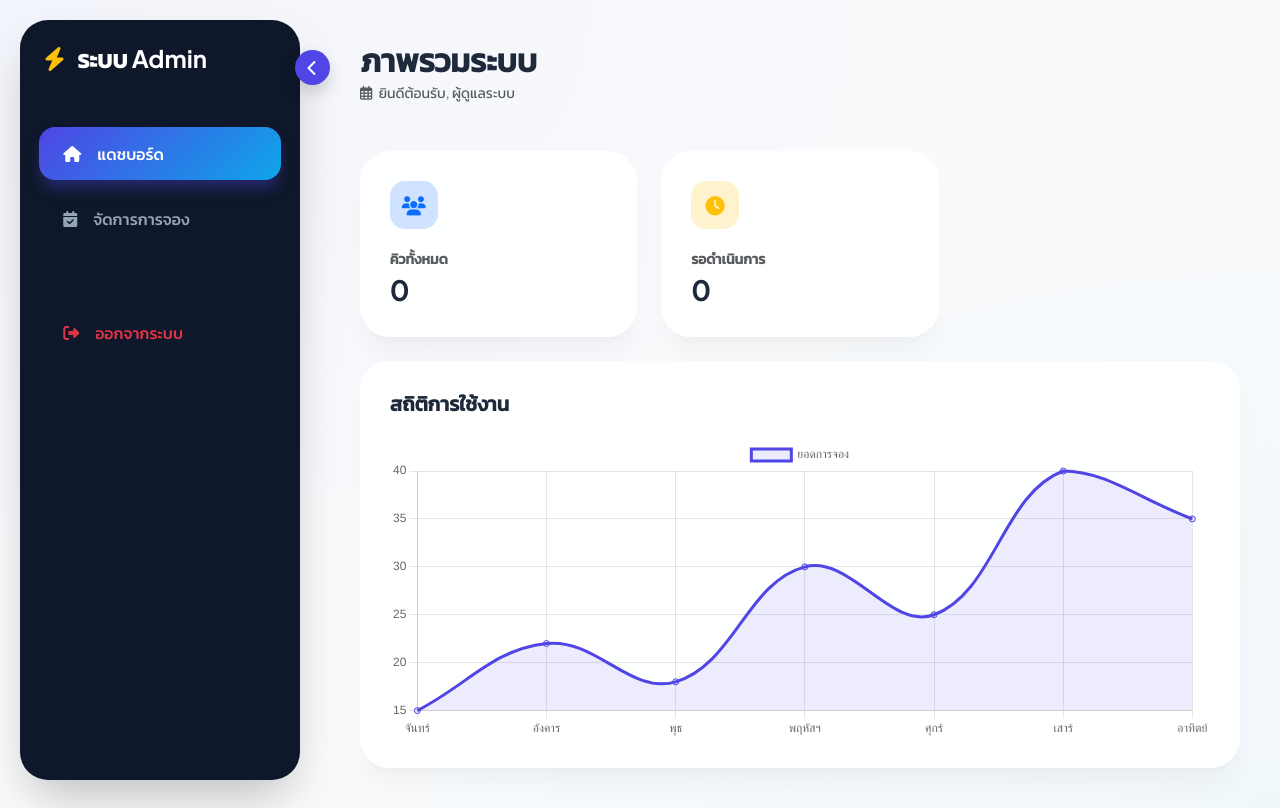
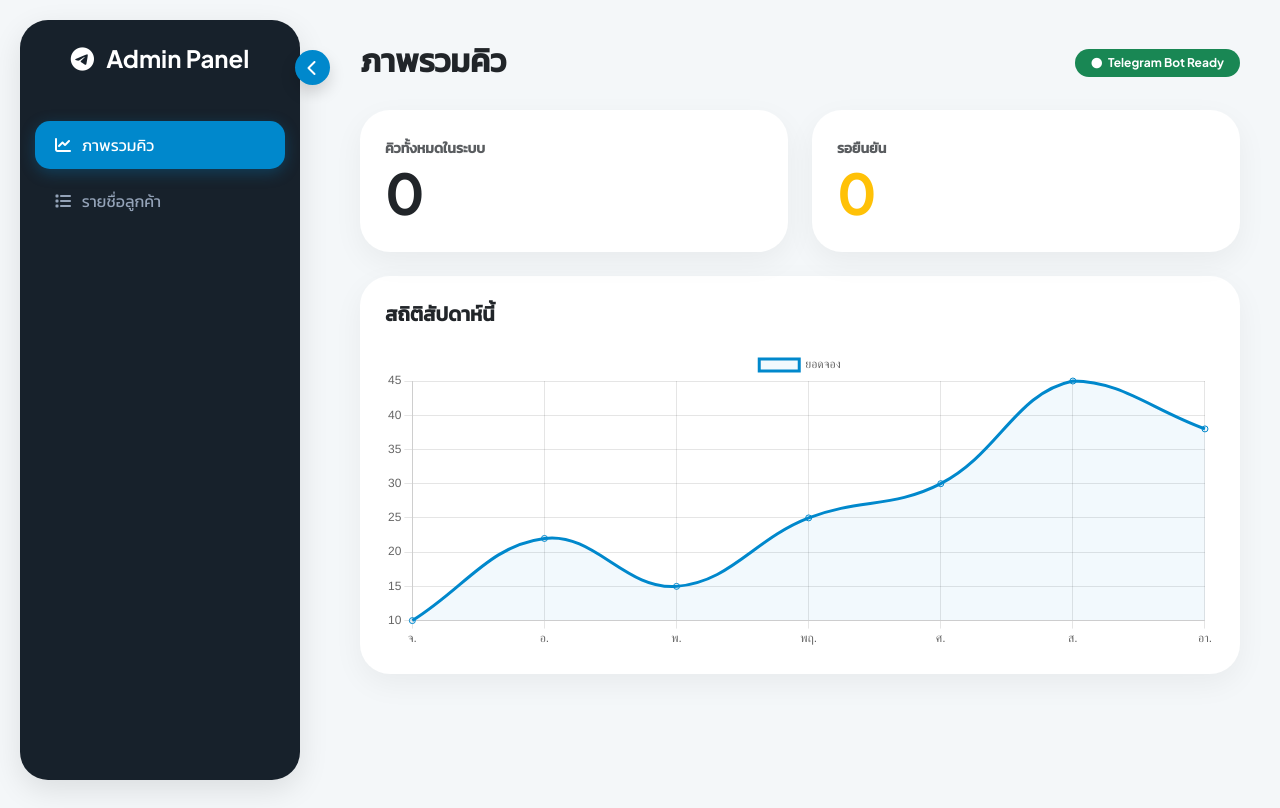
Before and after one commit to natthaphi/WebAppBooking, a plain HTML site: page admin.html in a window 1280 px wide. Drawn offline with nearby package versions, Linux system fonts and the light colour scheme; some packages are replaced by stand-ins of ours; a script that the page names is missing.

Commit message:
admin.html

```diff
--- a/admin.html
+++ b/admin.html
@@ -3,7 +3,7 @@
 <head>
     <meta charset="UTF-8">
     <meta name="viewport" content="width=device-width, initial-scale=1.0">
-    <title>Web Admin | ระบบจัดการการจอง</title>
+    <title>Web Admin | Telegram Notification System</title>
     <link href="https://cdn.jsdelivr.net/npm/bootstrap@5.3.0/dist/css/bootstrap.min.css" rel="stylesheet">
     <link rel="stylesheet" href="https://cdnjs.cloudflare.com/ajax/libs/font-awesome/6.4.0/css/all.min.css">
     <link href="https://fonts.googleapis.com/css2?family=Plus+Jakarta+Sans:wght@300;400;600;700&family=Kanit:wght@300;400;500&display=swap" rel="stylesheet">
@@ -11,193 +11,100 @@
 
     <style>
         :root {
-            --primary: #4f46e5;
-            --primary-glow: rgba(79, 70, 229, 0.4);
-            --secondary: #0ea5e9;
-            --bg-body: #f8fafc;
-            --sidebar-dark: #0f172a;
-            --card-shadow: 0 20px 25px -5px rgba(0, 0, 0, 0.04), 0 10px 10px -5px rgba(0, 0, 0, 0.02);
-            --glass: rgba(255, 255, 255, 0.9);
+            --primary: #0088cc; /* Telegram Blue */
+            --sidebar-dark: #17212b;
+            --bg-body: #f4f7f9;
         }
 
-        body {
-            font-family: 'Plus Jakarta Sans', 'Kanit', sans-serif;
-            background-color: var(--bg-body);
-            background-image:
-                radial-gradient(at 0% 0%, rgba(79, 70, 229, 0.03) 0px, transparent 50%),
-                radial-gradient(at 100% 100%, rgba(14, 165, 233, 0.03) 0px, transparent 50%);
-            color: #1e293b;
-            min-height: 100vh;
-            overflow-x: hidden;
-        }
+        body { font-family: 'Plus Jakarta Sans', 'Kanit', sans-serif; background-color: var(--bg-body); overflow-x: hidden; }
 
-        /* Sidebar พร้อมระบบสไลด์ */
+        /* Sidebar System */
         .sidebar {
-            width: 280px;
-            height: calc(100vh - 40px);
+            width: 280px; height: calc(100vh - 40px);
             background: var(--sidebar-dark);
             position: fixed; top: 20px; left: 20px;
             z-index: 1050; border-radius: 28px;
             transition: all 0.5s cubic-bezier(0.4, 0, 0.2, 1);
-            box-shadow: 0 25px 50px -12px rgba(0, 0, 0, 0.25);
+            box-shadow: 0 10px 30px rgba(0,0,0,0.1);
         }
+        .sidebar.collapsed { left: -320px; }
+        .main-content { margin-left: 320px; padding: 2.5rem; transition: all 0.5s ease; }
+        .main-content.expanded { margin-left: 20px; }
 
-        /* เมื่อ Sidebar ถูกปิด */
-        .sidebar.collapsed {
-            left: -320px;
+        .toggle-btn {
+            position: fixed; left: 295px; top: 50px; z-index: 1100;
+            background: var(--primary); color: white; border: none;
+            width: 35px; height: 35px; border-radius: 50%; display: flex;
+            align-items: center; justify-content: center; cursor: pointer; transition: 0.5s;
         }
+        .sidebar.collapsed + .toggle-btn { left: 20px; transform: rotate(180deg); }
 
-        .main-content {
-            margin-left: 320px;
-            padding: 2.5rem;
-            transition: all 0.5s cubic-bezier(0.4, 0, 0.2, 1);
-        }
+        .glass-card { background: white; border-radius: 30px; padding: 25px; border: none; box-shadow: 0 10px 30px rgba(0,0,0,0.05); }
+        .nav-link { color: #94a3b8; padding: 12px 20px; border-radius: 15px; text-decoration: none; display: block; margin: 8px 15px; cursor: pointer; transition: 0.3s; }
+        .nav-link:hover { color: white; background: rgba(255,255,255,0.1); }
+        .nav-link.active { background: var(--primary); color: white; box-shadow: 0 4px 15px rgba(0,136,204,0.3); }
 
-        /* เมื่อหน้าเนื้อหาขยาย */
-        .main-content.expanded {
-            margin-left: 20px;
-        }
-
-        /* ปุ่ม Toggle สำหรับ Desktop */
-        .toggle-sidebar-btn {
-            position: fixed;
-            left: 295px;
-            top: 50px;
-            z-index: 1100;
-            background: var(--primary);
-            color: white;
-            border: none;
-            width: 35px;
-            height: 35px;
-            border-radius: 50%;
-            display: flex;
-            align-items: center;
-            justify-content: center;
-            cursor: pointer;
-            box-shadow: 0 4px 10px rgba(0,0,0,0.1);
-            transition: 0.5s;
-        }
-
-        .sidebar.collapsed + .toggle-sidebar-btn {
-            left: 20px;
-            transform: rotate(180deg);
-        }
-
-        .nav-link {
-            color: #94a3b8; padding: 0.9rem 1.5rem;
-            border-radius: 16px; margin: 0.4rem 1.2rem;
-            display: flex; align-items: center; transition: 0.2s;
-            font-weight: 500; cursor: pointer;
-            text-decoration: none;
-        }
-
-        .nav-link:hover { background: rgba(255, 255, 255, 0.05); color: #fff; transform: translateX(4px); }
-
-        .nav-link.active {
-            background: linear-gradient(135deg, var(--primary), var(--secondary));
-            color: white !important;
-            box-shadow: 0 10px 15px -3px var(--primary-glow);
-        }
-
-        /* Overlay สำหรับมือถือ */
-        .sidebar-overlay {
-            display: none;
-            position: fixed; top: 0; left: 0; width: 100%; height: 100%;
-            background: rgba(0,0,0,0.4); z-index: 1040;
-            backdrop-filter: blur(2px);
-        }
-        .sidebar-overlay.active { display: block; }
+        .page-section { display: none; }
+        .page-section.active { display: block; animation: fadeIn 0.5s; }
 
         @media (max-width: 991px) {
             .sidebar { left: -320px; top: 0; height: 100vh; border-radius: 0; }
             .sidebar.active { left: 0; }
-            .main-content { margin-left: 0; padding: 1.5rem; }
-            .main-content.expanded { margin-left: 0; }
-            .toggle-sidebar-btn { display: none; }
+            .main-content { margin-left: 0; padding: 15px; }
+            .toggle-btn { display: none; }
         }
-
-        .glass-card { background: var(--glass); backdrop-filter: blur(10px); border-radius: 30px; border: 1px solid rgba(255, 255, 255, 0.7); box-shadow: var(--card-shadow); padding: 1.8rem; }
-        .stat-badge { width: 48px; height: 48px; border-radius: 15px; display: flex; align-items: center; justify-content: center; font-size: 1.2rem; margin-bottom: 1.2rem; }
-        .page-section { display: none; }
-        .page-section.active { display: block; animation: fadeIn 0.4s ease-out; }
-        @keyframes fadeIn { from { opacity: 0; transform: translateY(10px); } to { opacity: 1; transform: translateY(0); } }
     </style>
 </head>
 <body>
 
-<div class="sidebar-overlay" id="overlay" onclick="toggleSidebar()"></div>
-
-<div class="mobile-nav d-lg-none bg-white p-3 shadow-sm sticky-top">
-    <div class="d-flex justify-content-between align-items-center">
-        <h5 class="mb-0 fw-bold" style="color: var(--primary)"><i class="fas fa-layer-group"></i> ระบบหลังบ้าน</h5>
-        <button class="btn btn-light" onclick="toggleSidebar()"><i class="fas fa-bars"></i></button>
-    </div>
-</div>
-
 <div class="d-flex">
     <nav class="sidebar" id="sidebar">
-        <div class="p-4 mb-4 text-white">
-            <h4 class="fw-bold mb-0"><i class="fas fa-bolt text-warning me-2"></i> ระบบ Admin</h4>
+        <div class="p-4 text-white text-center">
+            <h4 class="fw-bold"><i class="fab fa-telegram me-2"></i> Admin Panel</h4>
         </div>
-        <ul class="nav flex-column">
-            <li class="nav-item"><a class="nav-link active" id="nav-dashboard" onclick="showPage('dashboard')"><i class="fas fa-home-alt me-3"></i> แดชบอร์ด</a></li>
-            <li class="nav-item"><a class="nav-link" id="nav-booking" onclick="showPage('booking')"><i class="fas fa-calendar-check me-3"></i> จัดการการจอง</a></li>
-            <li class="nav-item mt-5"><a onclick="handleLogout()" class="nav-link text-danger"><i class="fas fa-sign-out-alt me-3"></i> ออกจากระบบ</a></li>
-        </ul>
+        <div class="mt-3">
+            <a class="nav-link active" id="link-dashboard" onclick="showPage('dashboard')"><i class="fas fa-chart-line me-2"></i> ภาพรวมคิว</a>
+            <a class="nav-link" id="link-booking" onclick="showPage('booking')"><i class="fas fa-list me-2"></i> รายชื่อลูกค้า</a>
+        </div>
     </nav>
 
-    <button class="toggle-sidebar-btn shadow" onclick="toggleSidebar()" id="desktopToggle">
-        <i class="fas fa-chevron-left"></i>
-    </button>
+    <button class="toggle-btn shadow" onclick="toggleSidebar()" id="btnToggle"><i class="fas fa-chevron-left"></i></button>
 
     <div class="main-content w-100" id="mainContent">
-        <header class="d-flex justify-content-between align-items-end mb-5">
-            <div>
-                <h2 class="fw-bold text-slate-900 mb-1" id="pageTitle">ภาพรวมระบบ</h2>
-                <p class="text-muted small mb-0"><i class="far fa-calendar-alt me-1"></i> ยินดีต้อนรับ, ผู้ดูแลระบบ</p>
-            </div>
+        <header class="mb-4 d-flex justify-content-between align-items-center">
+            <h2 class="fw-bold" id="pageTitle">ภาพรวมคิว</h2>
+            <div id="connectionStatus"><span class="badge bg-success rounded-pill px-3 py-2"><i class="fas fa-circle me-1 small"></i> Telegram Bot Ready</span></div>
         </header>
 
         <section id="dashboard" class="page-section active">
             <div class="row g-4 mb-4">
-                <div class="col-md-4">
+                <div class="col-md-6">
                     <div class="glass-card">
-                        <div class="stat-badge bg-primary-subtle text-primary"><i class="fas fa-users"></i></div>
-                        <p class="text-muted small fw-bold mb-1">คิวทั้งหมด</p>
-                        <h3 class="fw-bold mb-0" id="statTotal">0</h3>
+                        <small class="text-muted fw-bold">คิวทั้งหมดในระบบ</small>
+                        <h1 class="display-4 fw-bold mb-0" id="totalCount">0</h1>
                     </div>
                 </div>
-                <div class="col-md-4">
+                <div class="col-md-6">
                     <div class="glass-card">
-                        <div class="stat-badge bg-warning-subtle text-warning"><i class="fas fa-clock"></i></div>
-                        <p class="text-muted small fw-bold mb-1">รอดำเนินการ</p>
-                        <h3 class="fw-bold mb-0" id="statPending">0</h3>
+                        <small class="text-muted fw-bold">รอยืนยัน</small>
+                        <h1 class="display-4 fw-bold mb-0 text-warning" id="pendingCount">0</h1>
                     </div>
                 </div>
             </div>
             <div class="glass-card">
-                <h5 class="fw-bold mb-4">สถิติการใช้งาน</h5>
-                <div style="height: 300px;">
-                    <canvas id="myChart"></canvas>
-                </div>
+                <h5 class="fw-bold mb-4">สถิติสัปดาห์นี้</h5>
+                <div style="height: 300px;"><canvas id="bookingChart"></canvas></div>
             </div>
         </section>
 
         <section id="booking" class="page-section">
             <div class="glass-card">
-                <div class="d-flex justify-content-between align-items-center mb-4">
-                    <h5 class="fw-bold mb-0">รายการนัดหมาย</h5>
-                    <button class="btn btn-primary btn-sm rounded-pill px-4" onclick="loadBookings()">
-                        <i class="fas fa-sync me-1"></i> รีเฟรช
-                    </button>
-                </div>
                 <div class="table-responsive">
-                    <table class="table align-middle">
-                        <thead>
+                    <table class="table table-hover align-middle">
+                        <thead class="table-light">
                             <tr>
                                 <th>ID ลูกค้า</th>
                                 <th>ชื่อลูกค้า</th>
-                                <th>รายละเอียด</th>
                                 <th>วัน-เวลา</th>
                                 <th>สถานะ</th>
                                 <th class="text-end">การจัดการ</th>
@@ -215,84 +122,118 @@
 <script src="https://cdn.jsdelivr.net/npm/sweetalert2@11"></script>
 
 <script>
-    let myChartInstance = null;
-    let currentBookingCount = 0;
-    let isAudioUnlocked = false;
+    // ---------------------------------------------------------
+    // 1. CONFIG: ใส่ข้อมูล Telegram ของคุณที่นี่
+    // ---------------------------------------------------------
+    const TELEGRAM_TOKEN = '8449281474:AAG8jGiuNHPLVbmUJxnOWtLvl_wSiIAEbjc';         // ใส่_TOKEN_ของ_BOT_ตรงนี้
+    const TELEGRAM_CHAT_ID = '6702154980';      // ใส่_CHAT_ID_ของคุณตรงนี้
 
-    // --- 1. ระบบ Sidebar ---
+    async function sendTelegramMessage(booking) {
+        if (!TELEGRAM_TOKEN || TELEGRAM_TOKEN.includes('ใส่_TOKEN')) return;
+
+        const text = `🔔 *มีการจองใหม่เข้ามา!*\n` +
+                     `━━━━━━━━━━━━━━━\n` +
+                     `🆔 *ID:* #${booking.id.toString().slice(-4)}\n` +
+                     `👤 *ลูกค้า:* ${booking.name}\n` +
+                     `📅 *วันที่:* ${booking.date}\n` +
+                     `⏰ *เวลา:* ${booking.time} น.\n` +
+                     `📝 *โน้ต:* ${booking.note || '-'}\n` +
+                     `━━━━━━━━━━━━━━━`;
+
+        try {
+            await fetch(`https://api.telegram.org/bot${TELEGRAM_TOKEN}/sendMessage`, {
+                method: 'POST',
+                headers: { 'Content-Type': 'application/json' },
+                body: JSON.stringify({
+                    chat_id: TELEGRAM_CHAT_ID,
+                    text: text,
+                    parse_mode: 'Markdown'
+                })
+            });
+        } catch (err) { console.error("Telegram Error:", err); }
+    }
+
+    // ---------------------------------------------------------
+    // 2. REAL-TIME WATCHER
+    // ---------------------------------------------------------
+    let currentCount = JSON.parse(localStorage.getItem('allBookings') || '[]').length;
+
+    function watchForNewBookings() {
+        setInterval(() => {
+            const bookings = JSON.parse(localStorage.getItem('allBookings') || '[]');
+            if (bookings.length > currentCount) {
+                const latest = bookings[bookings.length - 1];
+
+                // แจ้งเตือนในหน้าเว็บ
+                Swal.fire({
+                    title: '🔔 คิวใหม่!',
+                    text: `คุณ ${latest.name} ได้จองเข้ามาแล้ว`,
+                    icon: 'info',
+                    toast: true,
+                    position: 'top-end',
+                    showConfirmButton: false,
+                    timer: 5000
+                });
+
+                // ส่งเข้า Telegram
+                sendTelegramMessage(latest);
+
+                currentCount = bookings.length;
+                loadBookings();
+            } else if (bookings.length < currentCount) {
+                currentCount = bookings.length;
+                loadBookings();
+            }
+        }, 3000);
+    }
+
+    // ---------------------------------------------------------
+    // 3. UI LOGIC
+    // ---------------------------------------------------------
     function toggleSidebar() {
         const sidebar = document.getElementById('sidebar');
         const mainContent = document.getElementById('mainContent');
-        const overlay = document.getElementById('overlay');
-
-        if (window.innerWidth >= 992) {
-            sidebar.classList.toggle('collapsed');
-            mainContent.classList.toggle('expanded');
-        } else {
-            sidebar.classList.toggle('active');
-            overlay.classList.toggle('active');
-        }
+        sidebar.classList.toggle('collapsed');
+        sidebar.classList.toggle('active'); // สำหรับ Mobile
+        mainContent.classList.toggle('expanded');
     }
 
-    // --- 2. ระบบนำทางหน้า ---
     function showPage(pageId) {
-        document.querySelectorAll('.page-section').forEach(p => p.classList.remove('active'));
+        document.querySelectorAll('.page-section').forEach(s => s.classList.remove('active'));
         document.querySelectorAll('.nav-link').forEach(l => l.classList.remove('active'));
-
         document.getElementById(pageId).classList.add('active');
-        document.getElementById('nav-' + pageId).classList.add('active');
-
-        const titles = { 'dashboard': 'ภาพรวมระบบ', 'booking': 'จัดการการจอง' };
-        document.getElementById('pageTitle').innerText = titles[pageId];
-
-        if (window.innerWidth < 992) {
-            document.getElementById('sidebar').classList.remove('active');
-            document.getElementById('overlay').classList.remove('active');
-        }
-
-        if (pageId === 'dashboard') initChart();
-        if (pageId === 'booking') loadBookings();
+        document.getElementById('link-' + pageId).classList.add('active');
+        document.getElementById('pageTitle').innerText = (pageId === 'dashboard') ? 'ภาพรวมคิว' : 'รายชื่อลูกค้า';
+        if(window.innerWidth < 991) toggleSidebar();
+        loadBookings();
     }
 
-    // --- 3. จัดการข้อมูลการจอง (เพิ่ม ID ลูกค้า) ---
     function loadBookings() {
         const bookings = JSON.parse(localStorage.getItem('allBookings') || '[]');
-        currentBookingCount = bookings.length;
+        document.getElementById('totalCount').innerText = bookings.length;
+        document.getElementById('pendingCount').innerText = bookings.filter(b => b.status !== 'confirmed').length;
+
         const tbody = document.getElementById('adminTableBody');
-
-        updateStats(bookings);
-
         if (bookings.length === 0) {
-            tbody.innerHTML = '<tr><td colspan="6" class="text-center py-5 text-muted">ไม่พบข้อมูลการจอง</td></tr>';
+            tbody.innerHTML = '<tr><td colspan="5" class="text-center py-4 text-muted">ไม่พบข้อมูลการจอง</td></tr>';
             return;
         }
 
-        bookings.sort((a, b) => b.id - a.id);
-        tbody.innerHTML = bookings.map(b => `
-            <tr class="animate__animated animate__fadeInUp">
+        tbody.innerHTML = [...bookings].reverse().map(b => `
+            <tr class="animate__animated animate__fadeIn">
                 <td><span class="badge bg-secondary-subtle text-secondary">#${b.id.toString().slice(-4)}</span></td>
                 <td><b>${b.name}</b></td>
-                <td><span class="badge bg-light text-dark">${b.note || '-'}</span></td>
                 <td>${b.date}<br><small class="text-primary">${b.time} น.</small></td>
-                <td>${b.status === 'confirmed' ? '<span class="badge bg-success">ยืนยันแล้ว</span>' : '<span class="badge bg-warning">รอยืนยัน</span>'}</td>
+                <td><span class="badge ${b.status === 'confirmed' ? 'bg-success' : 'bg-warning'}">${b.status === 'confirmed' ? 'ยืนยันแล้ว' : 'รอดำเนินการ'}</span></td>
                 <td class="text-end">
-                    ${b.status !== 'confirmed' ? `<button onclick="confirmBooking(${b.id})" class="btn btn-sm btn-primary">ยืนยัน</button>` : ''}
-                    <button onclick="deleteBooking(${b.id})" class="btn btn-sm text-danger ms-2"><i class="fas fa-trash"></i></button>
+                    <button class="btn btn-sm text-danger" onclick="deleteItem(${b.id})"><i class="fas fa-trash"></i></button>
                 </td>
             </tr>
         `).join('');
     }
 
-    function confirmBooking(id) {
-        let bookings = JSON.parse(localStorage.getItem('allBookings') || '[]');
-        bookings = bookings.map(b => b.id === id ? {...b, status: 'confirmed'} : b);
-        localStorage.setItem('allBookings', JSON.stringify(bookings));
-        loadBookings();
-        Swal.fire({ icon: 'success', title: 'ยืนยันสำเร็จ', toast: true, position: 'top-end', showConfirmButton: false, timer: 1500 });
-    }
-
-    function deleteBooking(id) {
-        Swal.fire({ title: 'ลบรายการนี้?', text: "ข้อมูลจะหายถาวร!", icon: 'warning', showCancelButton: true, confirmButtonColor: '#d33' }).then(res => {
+    function deleteItem(id) {
+        Swal.fire({ title: 'ลบรายการ?', text: 'ข้อมูลนี้จะหายไปจากระบบ', icon: 'warning', showCancelButton: true }).then(res => {
             if (res.isConfirmed) {
                 let bookings = JSON.parse(localStorage.getItem('allBookings') || '[]');
                 bookings = bookings.filter(b => b.id !== id);
@@ -302,43 +243,29 @@
         });
     }
 
-    function updateStats(bookings) {
-        document.getElementById('statTotal').innerText = bookings.length;
-        document.getElementById('statPending').innerText = bookings.filter(b => b.status !== 'confirmed').length;
-    }
-
-    // --- 4. กราฟ ---
-    function initChart() {
-        const ctx = document.getElementById('myChart').getContext('2d');
-        if (myChartInstance) myChartInstance.destroy();
-        myChartInstance = new Chart(ctx, {
+    // ---------------------------------------------------------
+    // 4. CHART INIT
+    // ---------------------------------------------------------
+    window.onload = () => {
+        loadBookings();
+        watchForNewBookings();
+        const ctx = document.getElementById('bookingChart').getContext('2d');
+        new Chart(ctx, {
             type: 'line',
             data: {
-                labels: ['จันทร์', 'อังคาร', 'พุธ', 'พฤหัสฯ', 'ศุกร์', 'เสาร์', 'อาทิตย์'],
+                labels: ['จ.', 'อ.', 'พ.', 'พฤ.', 'ศ.', 'ส.', 'อา.'],
                 datasets: [{
-                    label: 'ยอดการจอง',
-                    data: [15, 22, 18, 30, 25, 40, 35],
-                    borderColor: '#4f46e5',
-                    backgroundColor: 'rgba(79, 70, 229, 0.1)',
+                    label: 'ยอดจอง',
+                    data: [10, 22, 15, 25, 30, 45, 38],
+                    borderColor: '#0088cc',
                     tension: 0.4,
-                    fill: true
+                    fill: true,
+                    backgroundColor: 'rgba(0, 136, 204, 0.05)'
                 }]
             },
             options: { responsive: true, maintainAspectRatio: false }
         });
-    }
-
-    function handleLogout() {
-        Swal.fire({ title: 'ออกจากระบบ?', icon: 'question', showCancelButton: true }).then(res => {
-            if (res.isConfirmed) window.location.href = "login.html";
-        });
-    }
-
-    window.onload = () => {
-        loadBookings();
-        initChart();
     };
 </script>
-
 </body>
 </html>
```
